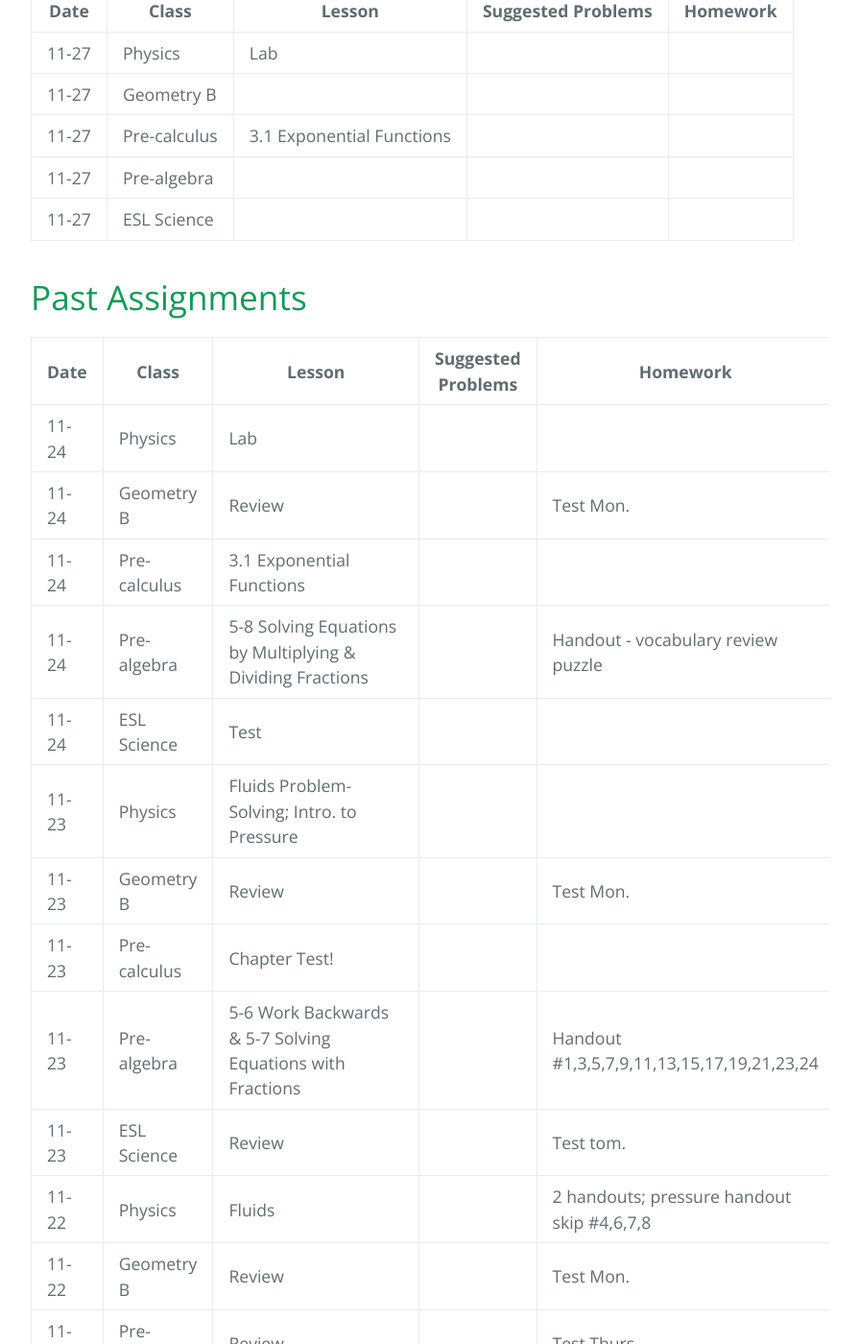
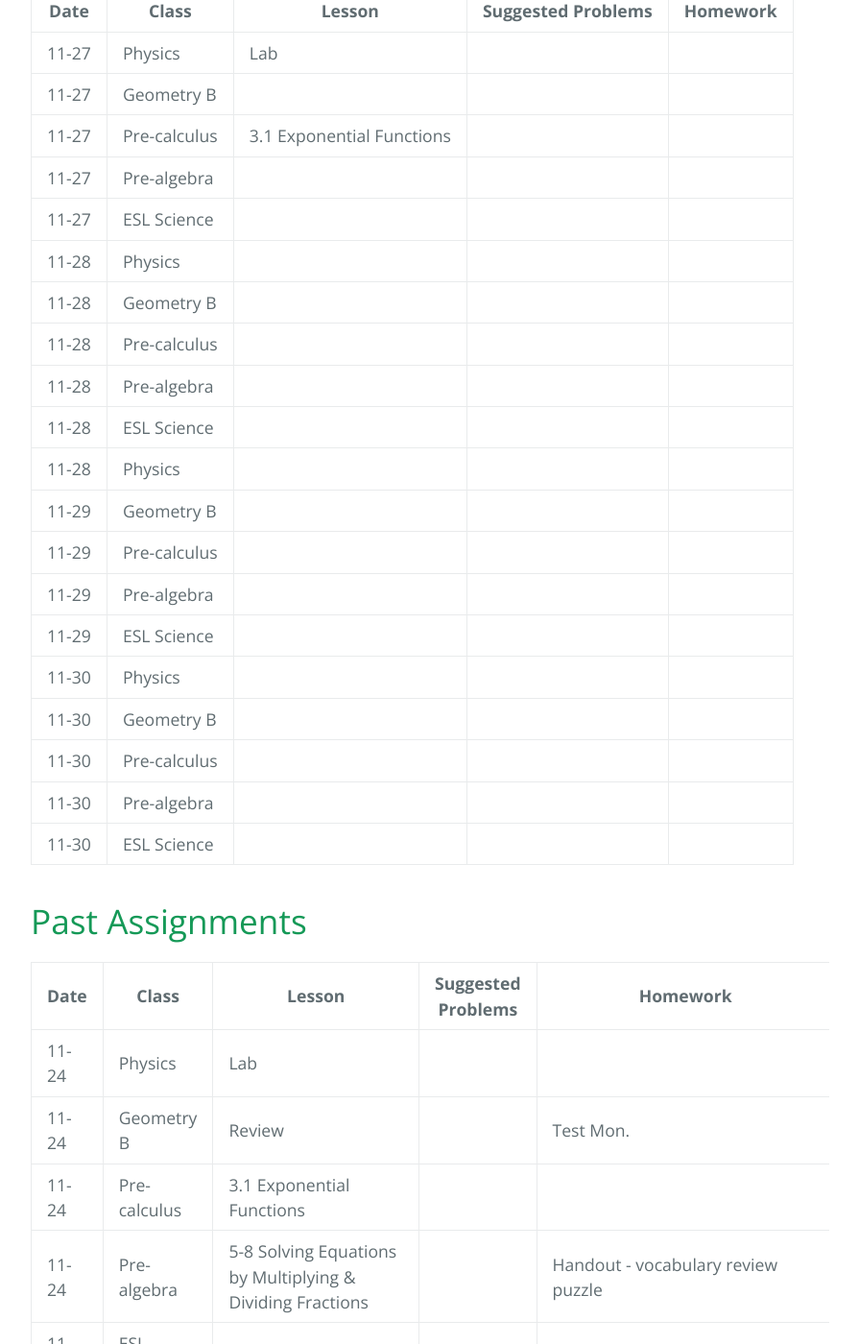
Before and after one commit to gpayoo/gpayoo, a Jekyll site: the page built from index.md, in a window 1280 px wide and 1400 px high, scrolled down 579 px. Shown: the whole window at 96% size, without its empty margins (192-1087 px from the left). Built offline with Jekyll 4.4.1, drawn with Linux system fonts in a browser that asks for light colours; our own code applies the rules of GitHub Pages for plain Markdown files.

Commit message:
Update index.md

```diff
--- a/index.md
+++ b/index.md
@@ -15,7 +15,21 @@ layout: default
 | 11-27 | Pre-calculus | 3.1 Exponential Functions   | |
 | 11-27 | Pre-algebra |   | |
 | 11-27 | ESL Science | |  |
-
+| 11-28 | Physics |   | |
+| 11-28 | Geometry B |  | |
+| 11-28 | Pre-calculus |   | |
+| 11-28 | Pre-algebra |   | |
+| 11-28 | ESL Science | |  |
+| 11-28 | Physics |   | |
+| 11-29 | Geometry B |  | |
+| 11-29 | Pre-calculus |   | |
+| 11-29 | Pre-algebra |   | |
+| 11-29 | ESL Science | |  |
+| 11-30 | Physics |   | |
+| 11-30 | Geometry B |  | |
+| 11-30 | Pre-calculus |   | |
+| 11-30 | Pre-algebra |   | |
+| 11-30 | ESL Science | |  |
 
 # [](#header-2) Past Assignments
 
```
